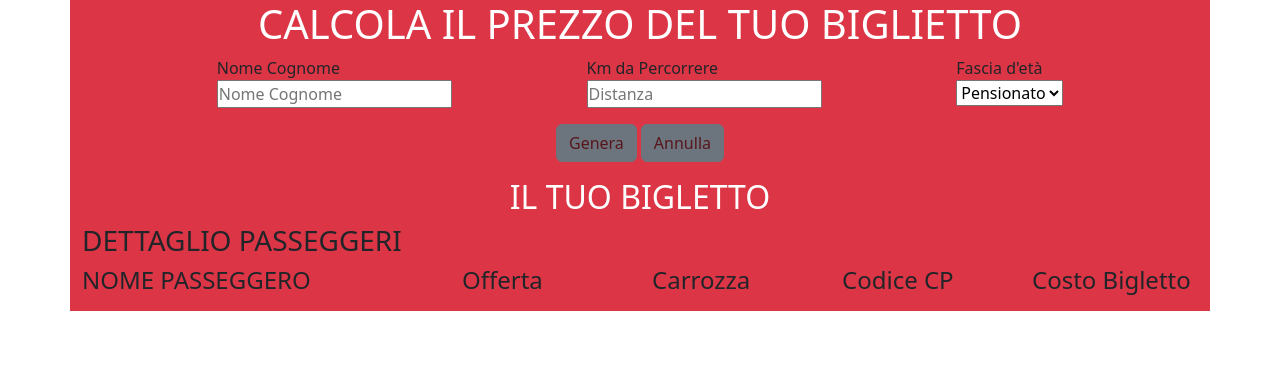
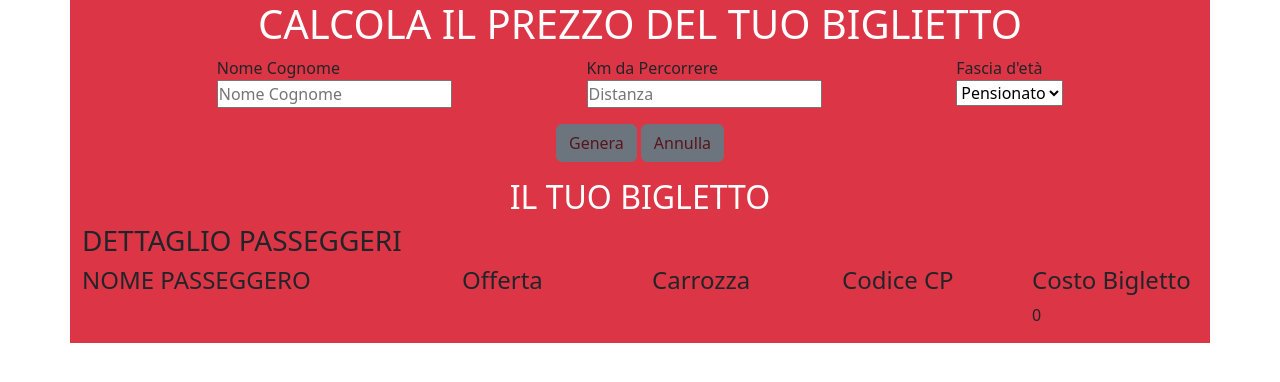
Before and after one commit to PincelliN/js-biglietto-treno-form, a plain HTML site: page index.html in a window 1280 px wide. Both pictures are taken after a click on the element "Genera". Drawn offline with nearby package versions, Linux system fonts and the light colour scheme.

Commit message:
print username and ticketprice

```diff
--- a/index.html
+++ b/index.html
@@ -47,7 +47,7 @@
                 <div class="row">
                     <div class="col-4">
                         <h4>NOME PASSEGGERO</h4>
-                        <p></p>
+                        <p id="passenger"></p>
                     </div>
                     <div class="col-2">
                         <h4>Offerta</h4>
@@ -63,7 +63,7 @@
                     </div>
                     <div class="col-2">
                         <h4>Costo Bigletto</h4>
-                        <p></p>
+                        <p id="price"></p>
                     </div>
                 </div>
             </div>
--- a/js/main.js
+++ b/js/main.js
@@ -38,6 +38,10 @@ Genera.addEventListener("click", function () {
 
   }
   console.log(priceTicket);
+
+  document.getElementById("passenger").innerHTML = UserName;
+  document.getElementById("price").innerHTML = priceTicket;
   return UserName, Age, Percorso, priceTicket;
 
+
 });
```
